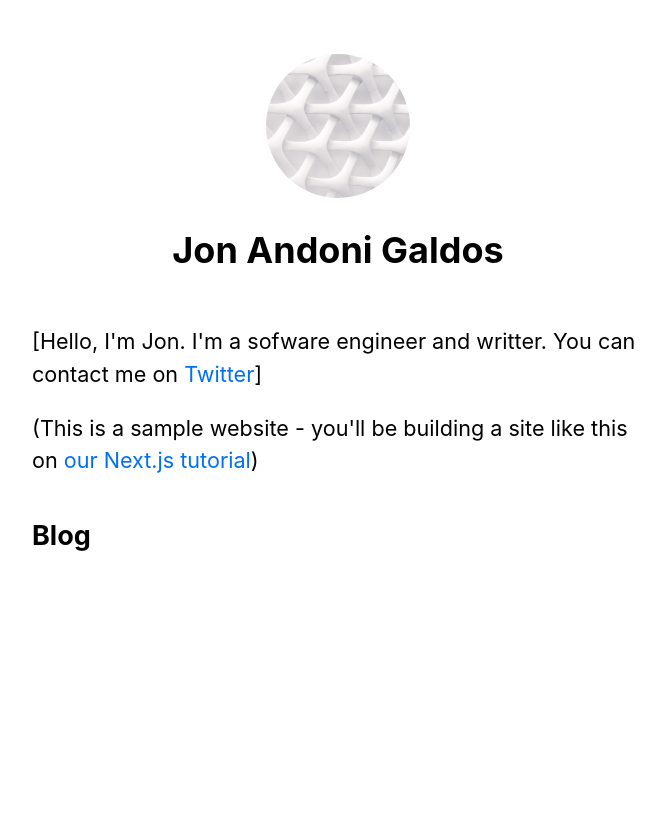
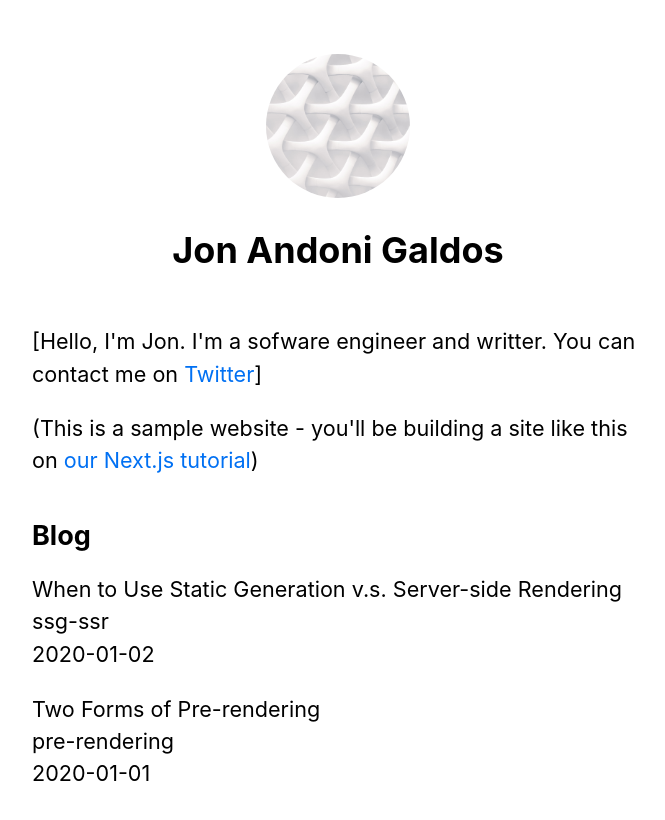
Before and after one commit to jonandonigv/Learning, a Next.js app in the folder Nextjs/CreateNextApp/nextjs-blog/: page / in a window 1280 px wide. Shown: the top 820 px of the page, without its empty margins (302-967 px from the left). Built offline with nearby package versions, Linux system fonts and the light colour scheme.

Commit message:
Load posts data

```diff
--- a/Nextjs/CreateNextApp/nextjs-blog/pages/index.js
+++ b/Nextjs/CreateNextApp/nextjs-blog/pages/index.js
@@ -3,14 +3,12 @@
 import utilStyles from "../styles/utils.module.css";
 import { getSortedPostsData } from "../lib/posts";
 
-
 export async function getStaticProps(context) {
   const postsData = getSortedPostsData();
   return {
-    props: {postsData}, // will be passed to the page component as props
-  }
+    props: { postsData }, // will be passed to the page component as props
+  };
 }
-
 
 export default function Home({ postsData }) {
   return (
@@ -30,7 +28,17 @@
       </section>
       <section className={`${utilStyles.headingMd} ${utilStyles.padding1px}`}>
         <h2 className={utilStyles.headingLg}>Blog</h2>
-        <ul className={utilStyles.list}>{console.log(postsData)}</ul>
+        <ul className={utilStyles.list}>
+          {postsData.map(({ id, date, title }) => (
+            <li className={utilStyles.listItem} key={id}>
+              {title}
+              <br />
+              {id}
+              <br />
+              {date}
+            </li>
+          ))}
+        </ul>
       </section>
     </Layout>
   );
```
